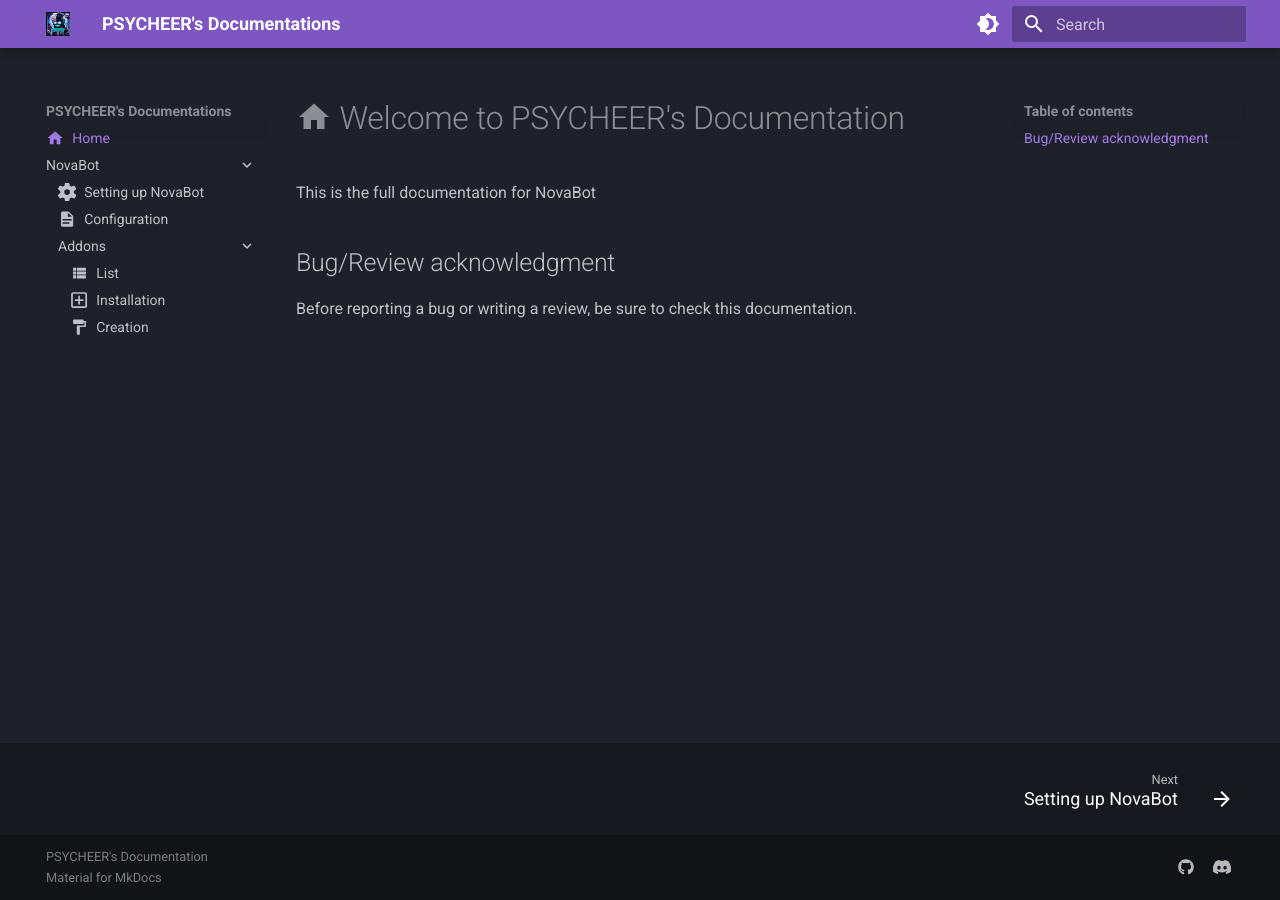
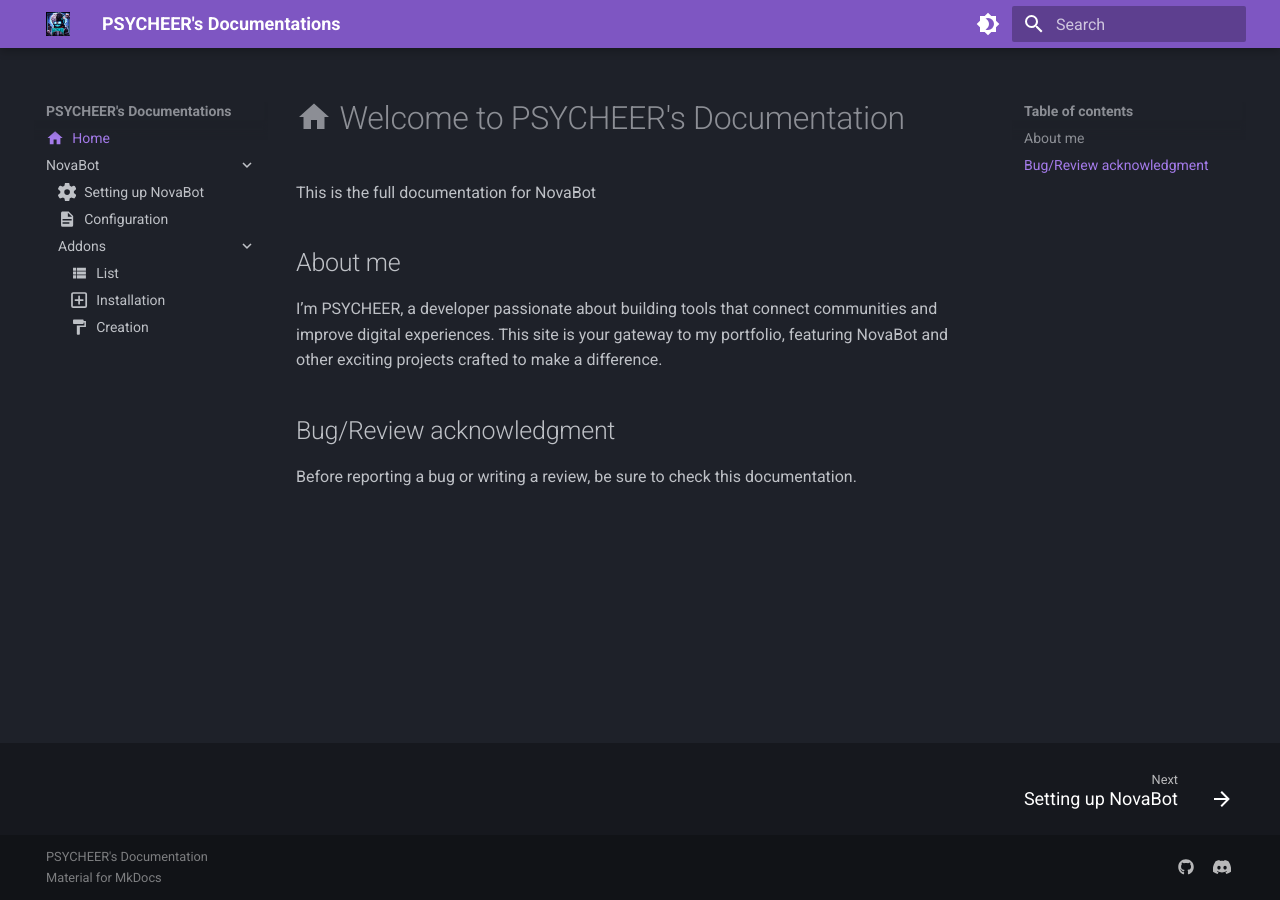
Before and after one commit to PSYCHEER/psycheer.github.io, an MkDocs documentation site: the page built from docs/index.md, in a window 1280 px wide. Built offline with MkDocs 1.6.1 and Material for MkDocs 9.7.7, drawn with Linux system fonts in a browser that asks for light colours.

Commit message:
Update index.md

```diff
--- a/docs/index.md
+++ b/docs/index.md
@@ -1,10 +1,14 @@
 ---
 title: "PSYCHEER's Documentation"
+description: "Landing site"
 icon: material/home
 ---
 # :material-home: Welcome to PSYCHEER's Documentation
 
 This is the full documentation for NovaBot
 
+## About me
+I’m PSYCHEER, a developer passionate about building tools that connect communities and improve digital experiences. This site is your gateway to my portfolio, featuring NovaBot and other exciting projects crafted to make a difference.
+
 ## Bug/Review acknowledgment
 Before reporting a bug or writing a review, be sure to check this documentation.
```
